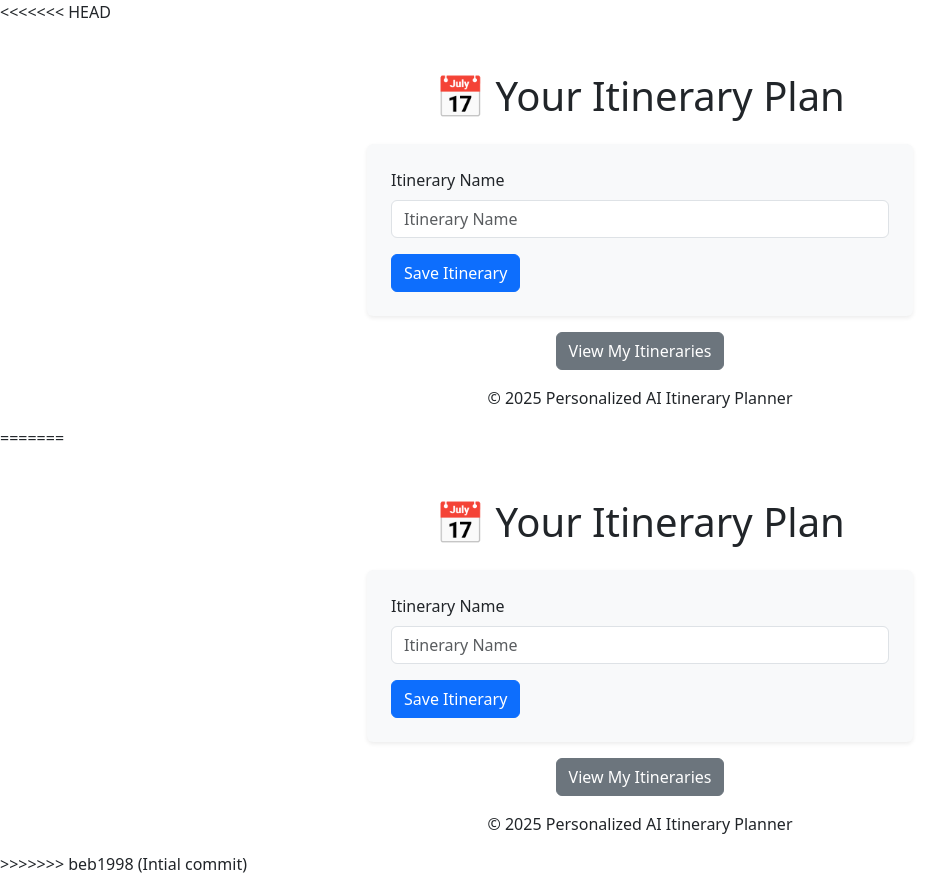
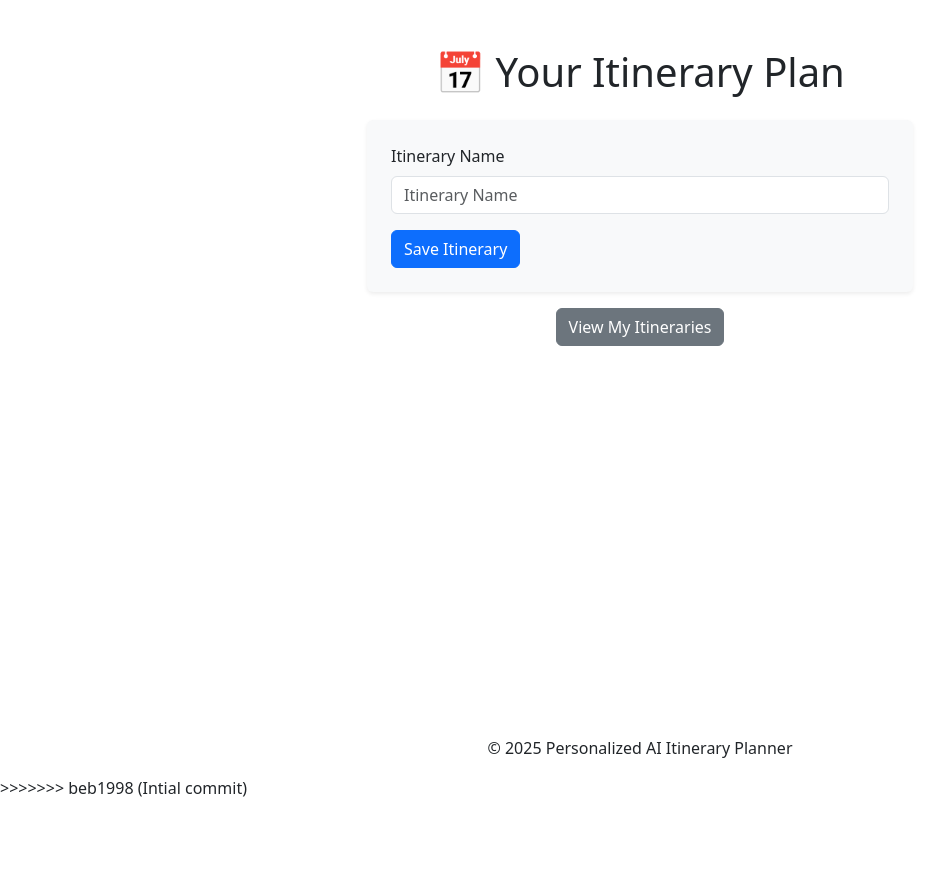
Before and after one commit to VictoriaNyam/AI_Itinerary_project, a Python web app: template app/templates/show_itinerary.html in a window 1280 px wide. Shown: the whole page, without its empty margins (0-952 px from the left). After the commit the page ends 797 px from the top, so only its background shows below. Run offline with Jinja, Linux system fonts and the light colour scheme; the template is opened without the code that fills it, so the values that code supplies are empty.

Commit message:
Update show_itinerary.html

```diff
--- a/app/templates/show_itinerary.html
+++ b/app/templates/show_itinerary.html
@@ -1,78 +1,4 @@
-<<<<<<< HEAD
-<!-- app/templates/itinerary.html -->
-<!DOCTYPE html>
-<html lang="en">
-<head>
-  <meta charset="UTF-8">
-  <meta name="viewport" content="width=device-width, initial-scale=1.0">
-  <title>Your Itinerary</title>
-  <!-- Bootstrap CSS for layout and design -->
-  <link href="https://cdn.jsdelivr.net/npm/bootstrap@5.3.0/dist/css/bootstrap.min.css" rel="stylesheet">
-</head>
-<body class="d-flex flex-column min-vh-100">
 
-  <!-- Main Content -->
-  <div class="container mt-5">
-    <div class="row justify-content-center">
-      <div class="col-md-8 col-lg-6">
-        <h1 class="text-center mb-4">📅 Your Itinerary Plan</h1>
-
-        <!-- Display Itinerary for Each Day -->
-        {% for items in itineraries %}
-          <div class="card mb-4">
-            <div class="card-header">
-              <h3>🗓️ Day {{ loop.index }} Itinerary</h3>
-            </div>
-            <ul class="list-group list-group-flush">
-              {% for poi in items %}
-                <li class="list-group-item">{{ poi['name'] }}</li>
-              {% endfor %}
-            </ul>
-          </div>
-        {% endfor %}
-
-        <!-- Form to save itinerary -->
-        <form action="{{ url_for('main.save_itinerary') }}" method="POST" class="bg-light p-4 rounded shadow-sm">
-          <div class="mb-3">
-            <label for="itinerary_name" class="form-label">Itinerary Name</label>
-            <input type="text" class="form-control" name="itinerary_name" placeholder="Itinerary Name" required>
-          </div>
-          <!-- Hidden field for POIs -->
-          <input type="hidden" name="pois" id="poisData">
-          <button type="submit" class="btn btn-primary">Save Itinerary</button>
-        </form>
-
-        <!-- Button to view saved itineraries -->
-        <div class="mt-3 text-center">
-          <a href="{{ url_for('main.view_itineraries') }}">
-            <button class="btn btn-secondary">View My Itineraries</button>
-          </a>
-        </div>
-      </div>
-    </div>
-  </div>
-
-  <!-- Footer -->
-  <footer class="mt-auto text-center py-3">
-    <p class="mb-0">© 2025 Personalized AI Itinerary Planner</p>
-  </footer>
-
-  <!-- Bootstrap JS Bundle -->
-  <script src="https://cdn.jsdelivr.net/npm/bootstrap@5.3.0/dist/js/bootstrap.bundle.min.js"></script>
-
-  <!-- Script to pass POIs data to hidden field -->
-  <script>
-    document.addEventListener("DOMContentLoaded", function() {
-      var poisStr = '{{ itineraries|tojson|safe }}';
-      var pois = JSON.parse(poisStr);
-      console.log("Parsed POIs object:", pois);
-      document.getElementById('poisData').value = poisStr;
-    });
-  </script>
-
-</body>
-</html>
-=======
 <!-- app/templates/itinerary.html -->
 <!DOCTYPE html>
 <html lang="en">
```
